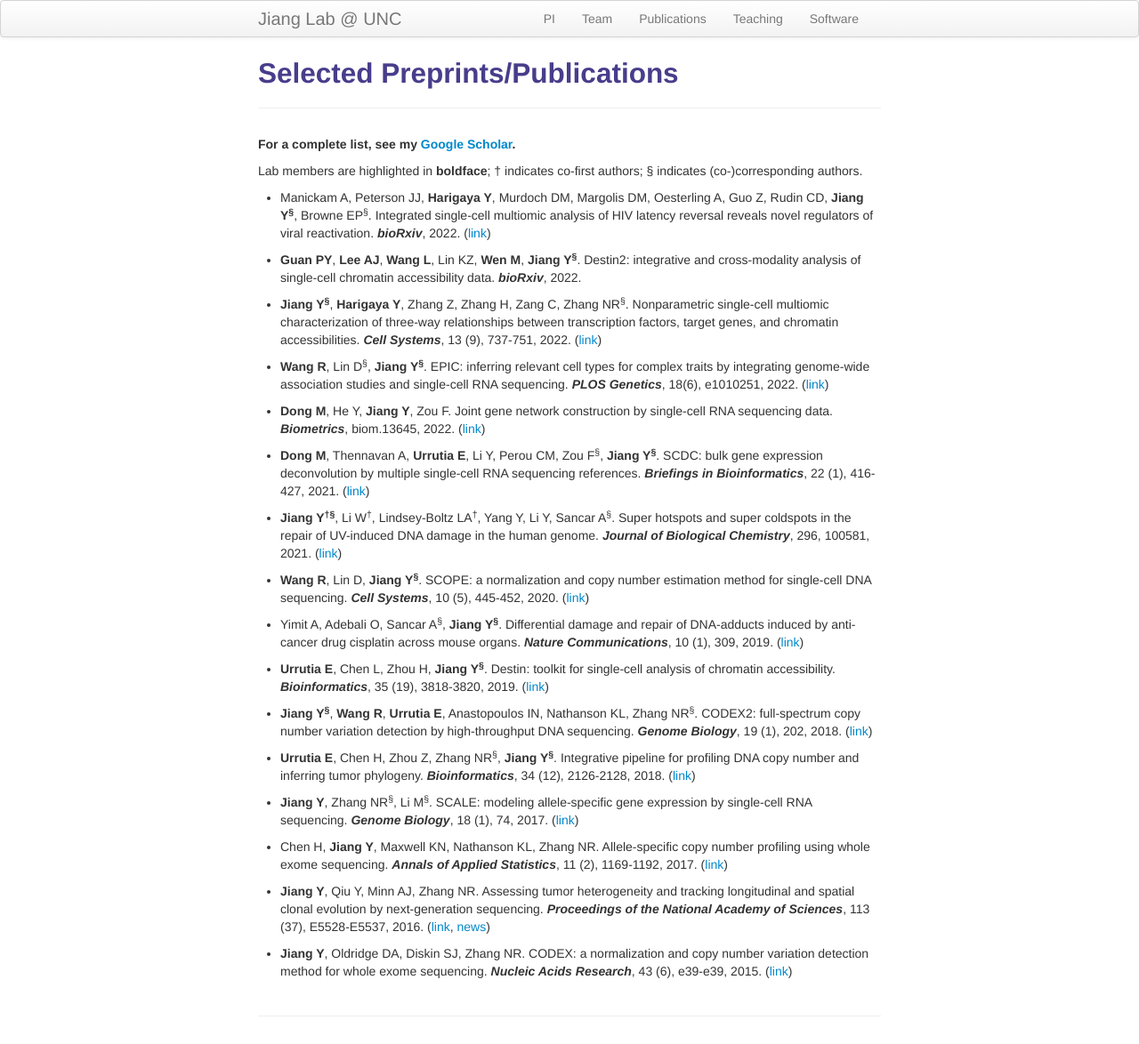
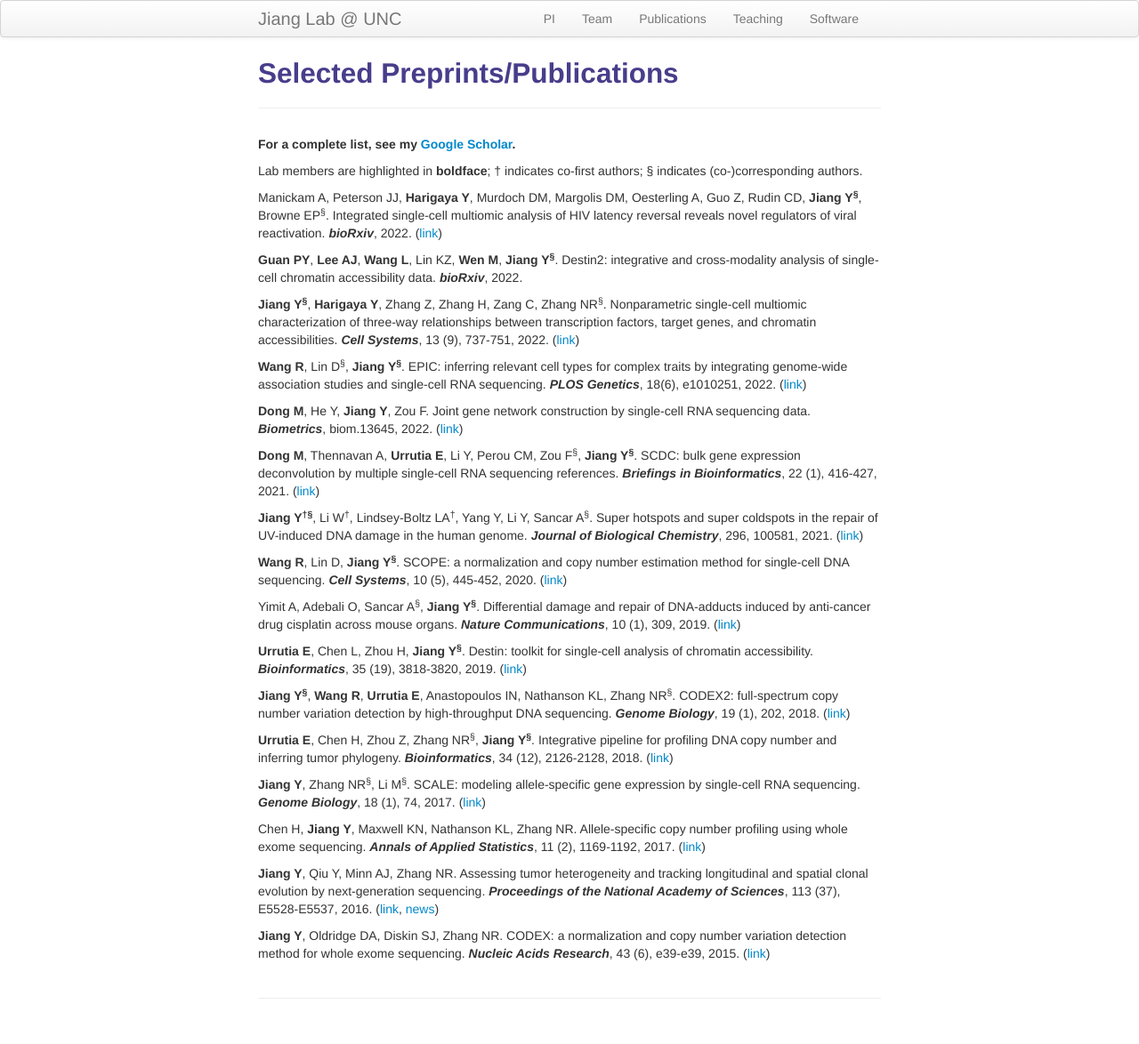
Before and after one commit to yuchaojiang/yuchaojiang.github.io, a Jekyll site: the page built from pages/pubs.md, in a window 1280 px wide. Shown: the whole page at 89% size. Built offline with Jekyll 4.4.1, drawn with Linux system fonts in a browser that asks for light colours.

Commit message:
Update pubs.md

```diff
--- a/pages/pubs.md
+++ b/pages/pubs.md
@@ -6,36 +6,53 @@ description: Yuchao Jiang's publications
 
 **For a complete list, see my [Google Scholar](https://scholar.google.com/citations?user=YA9f7QUAAAAJ&hl=en).**
 
+
 Lab members are highlighted in **boldface**; &dagger; indicates co-first authors; &sect; indicates (co-)corresponding authors.
 
-* Manickam A, Peterson JJ, **Harigaya Y**, Murdoch DM, Margolis DM, Oesterling A, Guo Z, Rudin CD, **Jiang Y<sup>&sect;</sup>**, Browne EP<sup>&sect;</sup>. Integrated single-cell multiomic analysis of HIV latency reversal reveals novel regulators of viral reactivation. ***bioRxiv***, 2022. ([link](https://www.biorxiv.org/content/10.1101/2022.07.26.501558v1))
 
-* **Guan PY**, **Lee AJ**, **Wang L**, Lin KZ, **Wen M**, **Jiang Y<sup>&sect;</sup>**. Destin2: integrative and cross-modality analysis of single-cell chromatin accessibility data. ***bioRxiv***, 2022.
+Manickam A, Peterson JJ, **Harigaya Y**, Murdoch DM, Margolis DM, Oesterling A, Guo Z, Rudin CD, **Jiang Y<sup>&sect;</sup>**, Browne EP<sup>&sect;</sup>. Integrated single-cell multiomic analysis of HIV latency reversal reveals novel regulators of viral reactivation. ***bioRxiv***, 2022. ([link](https://www.biorxiv.org/content/10.1101/2022.07.26.501558v1))
 
-* **Jiang Y<sup>&sect;</sup>**, **Harigaya Y**, Zhang Z, Zhang H, Zang C, Zhang NR<sup>&sect;</sup>. Nonparametric single-cell multiomic characterization of three-way relationships between transcription factors, target genes, and chromatin accessibilities. ***Cell Systems***, 13 (9), 737-751, 2022. ([link](https://www.sciencedirect.com/science/article/abs/pii/S2405471222003489))
 
-* **Wang R**, Lin D<sup>&sect;</sup>, **Jiang Y<sup>&sect;</sup>**. EPIC: inferring relevant cell types for complex traits by integrating genome-wide association studies and single-cell RNA sequencing. ***PLOS Genetics***, 18(6), e1010251, 2022. ([link](https://journals.plos.org/plosgenetics/article/authors?id=10.1371/journal.pgen.1010251))
+**Guan PY**, **Lee AJ**, **Wang L**, Lin KZ, **Wen M**, **Jiang Y<sup>&sect;</sup>**. Destin2: integrative and cross-modality analysis of single-cell chromatin accessibility data. ***bioRxiv***, 2022.
 
-* **Dong M**, He Y, **Jiang Y**, Zou F. Joint gene network construction by single-cell RNA sequencing data. ***Biometrics***, biom.13645, 2022. ([link](https://onlinelibrary.wiley.com/doi/10.1111/biom.13645))
 
-* **Dong M**, Thennavan A, **Urrutia E**, Li Y, Perou CM, Zou F<sup>&sect;</sup>, **Jiang Y<sup>&sect;</sup>**. SCDC: bulk gene expression deconvolution by multiple single-cell RNA sequencing references. ***Briefings in Bioinformatics***, 22 (1), 416-427, 2021. ([link](https://academic.oup.com/bib/advance-article/doi/10.1093/bib/bbz166/5699815))
+**Jiang Y<sup>&sect;</sup>**, **Harigaya Y**, Zhang Z, Zhang H, Zang C, Zhang NR<sup>&sect;</sup>. Nonparametric single-cell multiomic characterization of three-way relationships between transcription factors, target genes, and chromatin accessibilities. ***Cell Systems***, 13 (9), 737-751, 2022. ([link](https://www.sciencedirect.com/science/article/abs/pii/S2405471222003489))
 
-* **Jiang Y<sup>&dagger;</sup><sup>&sect;</sup>**, Li W<sup>&dagger;</sup>, Lindsey-Boltz LA<sup>&dagger;</sup>, Yang Y, Li Y, Sancar A<sup>&sect;</sup>. Super hotspots and super coldspots in the repair of UV-induced DNA damage in the human genome. ***Journal of Biological Chemistry***, 296, 100581, 2021. ([link](https://www.sciencedirect.com/science/article/pii/S0021925821003616?via%3Dihub))
 
-* **Wang R**, Lin D, **Jiang Y<sup>&sect;</sup>**. SCOPE: a normalization and copy number estimation method for single-cell DNA sequencing. ***Cell Systems***, 10 (5), 445-452, 2020. ([link](https://doi.org/10.1016/j.cels.2020.03.005))
+**Wang R**, Lin D<sup>&sect;</sup>, **Jiang Y<sup>&sect;</sup>**. EPIC: inferring relevant cell types for complex traits by integrating genome-wide association studies and single-cell RNA sequencing. ***PLOS Genetics***, 18(6), e1010251, 2022. ([link](https://journals.plos.org/plosgenetics/article/authors?id=10.1371/journal.pgen.1010251))
 
-* Yimit A, Adebali O, Sancar A<sup>&sect;</sup>, **Jiang Y<sup>&sect;</sup>**. Differential damage and repair of DNA-adducts induced by anti-cancer drug cisplatin across mouse organs. ***Nature Communications***, 10 (1), 309, 2019. ([link](https://www.nature.com/articles/s41467-019-08290-2))
 
-* **Urrutia E**, Chen L, Zhou H, **Jiang Y<sup>&sect;</sup>**. Destin: toolkit for single-cell analysis of chromatin accessibility. ***Bioinformatics***, 35 (19), 3818-3820, 2019. ([link](https://academic.oup.com/bioinformatics/article/35/19/3818/5367832/))
+**Dong M**, He Y, **Jiang Y**, Zou F. Joint gene network construction by single-cell RNA sequencing data. ***Biometrics***, biom.13645, 2022. ([link](https://onlinelibrary.wiley.com/doi/10.1111/biom.13645))
 
-* **Jiang Y<sup>&sect;</sup>**, **Wang R**, **Urrutia E**, Anastopoulos IN, Nathanson KL, Zhang NR<sup>&sect;</sup>. CODEX2: full-spectrum copy number variation detection by high-throughput DNA sequencing. ***Genome Biology***, 19 (1), 202, 2018. ([link](https://genomebiology.biomedcentral.com/articles/10.1186/s13059-018-1578-y))
 
-* **Urrutia E**, Chen H, Zhou Z, Zhang NR<sup>&sect;</sup>, **Jiang Y<sup>&sect;</sup>**. Integrative pipeline for profiling DNA copy number and inferring tumor phylogeny. ***Bioinformatics***, 34 (12), 2126-2128, 2018. ([link](https://doi.org/10.1093/bioinformatics/bty057))
+**Dong M**, Thennavan A, **Urrutia E**, Li Y, Perou CM, Zou F<sup>&sect;</sup>, **Jiang Y<sup>&sect;</sup>**. SCDC: bulk gene expression deconvolution by multiple single-cell RNA sequencing references. ***Briefings in Bioinformatics***, 22 (1), 416-427, 2021. ([link](https://academic.oup.com/bib/advance-article/doi/10.1093/bib/bbz166/5699815))
 
-* **Jiang Y**, Zhang NR<sup>&sect;</sup>, Li M<sup>&sect;</sup>. SCALE: modeling allele-specific gene expression by single-cell RNA sequencing. ***Genome Biology***, 18 (1), 74, 2017. ([link](https://genomebiology.biomedcentral.com/articles/10.1186/s13059-017-1200-8))
 
-* Chen H, **Jiang Y**, Maxwell KN, Nathanson KL, Zhang NR. Allele-specific copy number profiling using whole exome sequencing. ***Annals of Applied Statistics***, 11 (2), 1169-1192, 2017. ([link](https://projecteuclid.org/journals/annals-of-applied-statistics/volume-11/issue-2/Allele-specific-copy-number-estimation-by-whole-exome-sequencing/10.1214/17-AOAS1043.full))
+**Jiang Y<sup>&dagger;</sup><sup>&sect;</sup>**, Li W<sup>&dagger;</sup>, Lindsey-Boltz LA<sup>&dagger;</sup>, Yang Y, Li Y, Sancar A<sup>&sect;</sup>. Super hotspots and super coldspots in the repair of UV-induced DNA damage in the human genome. ***Journal of Biological Chemistry***, 296, 100581, 2021. ([link](https://www.sciencedirect.com/science/article/pii/S0021925821003616?via%3Dihub))
 
-* **Jiang Y**, Qiu Y, Minn AJ, Zhang NR. Assessing tumor heterogeneity and tracking longitudinal and spatial clonal evolution by next-generation sequencing. ***Proceedings of the National Academy of Sciences***, 113 (37), E5528-E5537, 2016. ([link](http://www.pnas.org/content/113/37/E5528), [news](http://www.uphs.upenn.edu/news/News_Releases/2016/09/jiang/))
 
-* **Jiang Y**, Oldridge DA, Diskin SJ, Zhang NR. CODEX: a normalization and copy number variation detection method for whole exome sequencing. ***Nucleic Acids Research***, 43 (6), e39-e39, 2015. ([link](https://academic.oup.com/nar/article-lookup/doi/10.1093/nar/gku1363))
+**Wang R**, Lin D, **Jiang Y<sup>&sect;</sup>**. SCOPE: a normalization and copy number estimation method for single-cell DNA sequencing. ***Cell Systems***, 10 (5), 445-452, 2020. ([link](https://doi.org/10.1016/j.cels.2020.03.005))
+
+
+Yimit A, Adebali O, Sancar A<sup>&sect;</sup>, **Jiang Y<sup>&sect;</sup>**. Differential damage and repair of DNA-adducts induced by anti-cancer drug cisplatin across mouse organs. ***Nature Communications***, 10 (1), 309, 2019. ([link](https://www.nature.com/articles/s41467-019-08290-2))
+
+
+**Urrutia E**, Chen L, Zhou H, **Jiang Y<sup>&sect;</sup>**. Destin: toolkit for single-cell analysis of chromatin accessibility. ***Bioinformatics***, 35 (19), 3818-3820, 2019. ([link](https://academic.oup.com/bioinformatics/article/35/19/3818/5367832/))
+
+
+**Jiang Y<sup>&sect;</sup>**, **Wang R**, **Urrutia E**, Anastopoulos IN, Nathanson KL, Zhang NR<sup>&sect;</sup>. CODEX2: full-spectrum copy number variation detection by high-throughput DNA sequencing. ***Genome Biology***, 19 (1), 202, 2018. ([link](https://genomebiology.biomedcentral.com/articles/10.1186/s13059-018-1578-y))
+
+
+**Urrutia E**, Chen H, Zhou Z, Zhang NR<sup>&sect;</sup>, **Jiang Y<sup>&sect;</sup>**. Integrative pipeline for profiling DNA copy number and inferring tumor phylogeny. ***Bioinformatics***, 34 (12), 2126-2128, 2018. ([link](https://doi.org/10.1093/bioinformatics/bty057))
+
+
+**Jiang Y**, Zhang NR<sup>&sect;</sup>, Li M<sup>&sect;</sup>. SCALE: modeling allele-specific gene expression by single-cell RNA sequencing. ***Genome Biology***, 18 (1), 74, 2017. ([link](https://genomebiology.biomedcentral.com/articles/10.1186/s13059-017-1200-8))
+
+
+Chen H, **Jiang Y**, Maxwell KN, Nathanson KL, Zhang NR. Allele-specific copy number profiling using whole exome sequencing. ***Annals of Applied Statistics***, 11 (2), 1169-1192, 2017. ([link](https://projecteuclid.org/journals/annals-of-applied-statistics/volume-11/issue-2/Allele-specific-copy-number-estimation-by-whole-exome-sequencing/10.1214/17-AOAS1043.full))
+
+
+**Jiang Y**, Qiu Y, Minn AJ, Zhang NR. Assessing tumor heterogeneity and tracking longitudinal and spatial clonal evolution by next-generation sequencing. ***Proceedings of the National Academy of Sciences***, 113 (37), E5528-E5537, 2016. ([link](http://www.pnas.org/content/113/37/E5528), [news](http://www.uphs.upenn.edu/news/News_Releases/2016/09/jiang/))
+
+
+**Jiang Y**, Oldridge DA, Diskin SJ, Zhang NR. CODEX: a normalization and copy number variation detection method for whole exome sequencing. ***Nucleic Acids Research***, 43 (6), e39-e39, 2015. ([link](https://academic.oup.com/nar/article-lookup/doi/10.1093/nar/gku1363))
```
